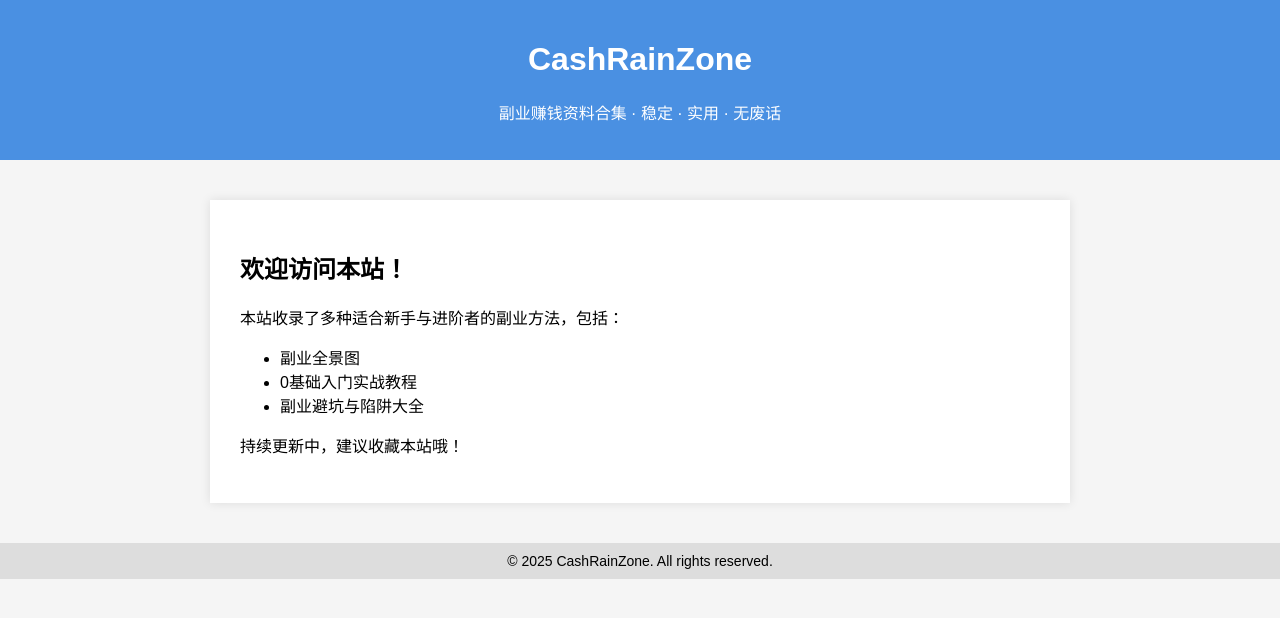
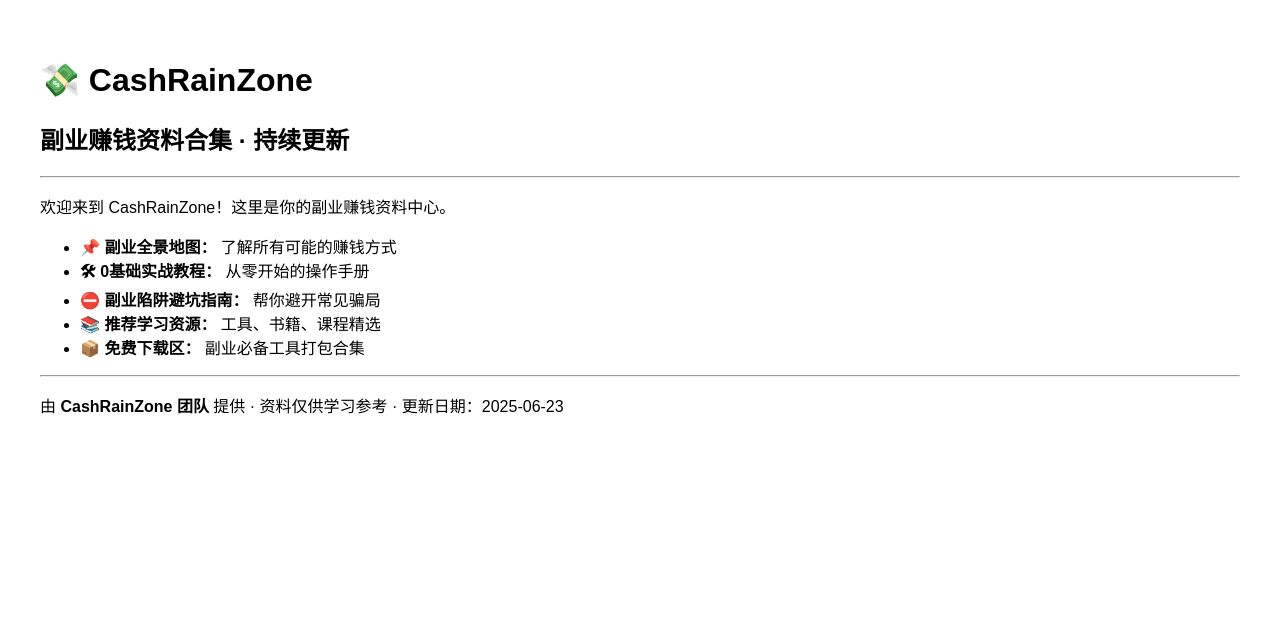
Before and after one commit to raincloud-dp/cashrainzone.github.io, a plain HTML site: page index.html in a window 1280 px wide. Drawn offline with Linux system fonts and the light colour scheme.

Commit message:
Add files via upload

```diff
--- a/index.html
+++ b/index.html
@@ -1,56 +1,26 @@
 
 <!DOCTYPE html>
-<html lang="en">
+<html lang="zh">
 <head>
     <meta charset="UTF-8">
-    <title>CashRainZone - 副业赚钱资料合集</title>
     <meta name="viewport" content="width=device-width, initial-scale=1.0">
-    <style>
-        body {
-            font-family: Arial, sans-serif;
-            background: #f5f5f5;
-            margin: 0;
-            padding: 0;
-        }
-        header {
-            background-color: #4a90e2;
-            color: white;
-            padding: 20px;
-            text-align: center;
-        }
-        main {
-            max-width: 800px;
-            margin: 40px auto;
-            background: white;
-            padding: 30px;
-            box-shadow: 0 0 10px rgba(0,0,0,0.1);
-        }
-        footer {
-            background: #ddd;
-            text-align: center;
-            padding: 10px;
-            font-size: 14px;
-            margin-top: 40px;
-        }
-    </style>
+    <title>CashRainZone - 副业赚钱资料中心</title>
 </head>
-<body>
-    <header>
-        <h1>CashRainZone</h1>
-        <p>副业赚钱资料合集 · 稳定 · 实用 · 无废话</p>
-    </header>
-    <main>
-        <h2>欢迎访问本站！</h2>
-        <p>本站收录了多种适合新手与进阶者的副业方法，包括：</p>
-        <ul>
-            <li>副业全景图</li>
-            <li>0基础入门实战教程</li>
-            <li>副业避坑与陷阱大全</li>
-        </ul>
-        <p>持续更新中，建议收藏本站哦！</p>
-    </main>
+<body style="font-family:sans-serif; padding:2em;">
+    <h1>💸 CashRainZone</h1>
+    <h2>副业赚钱资料合集 · 持续更新</h2>
+    <hr>
+    <p>欢迎来到 CashRainZone！这里是你的副业赚钱资料中心。</p>
+    <ul>
+        <li><strong>📌 副业全景地图：</strong> 了解所有可能的赚钱方式</li>
+        <li><strong>🛠 0基础实战教程：</strong> 从零开始的操作手册</li>
+        <li><strong>⛔ 副业陷阱避坑指南：</strong> 帮你避开常见骗局</li>
+        <li><strong>📚 推荐学习资源：</strong> 工具、书籍、课程精选</li>
+        <li><strong>📦 免费下载区：</strong> 副业必备工具打包合集</li>
+    </ul>
+    <hr>
     <footer>
-        &copy; 2025 CashRainZone. All rights reserved.
+        <p>由 <strong>CashRainZone 团队</strong> 提供 · 资料仅供学习参考 · 更新日期：2025-06-23</p>
     </footer>
 </body>
 </html>
```
